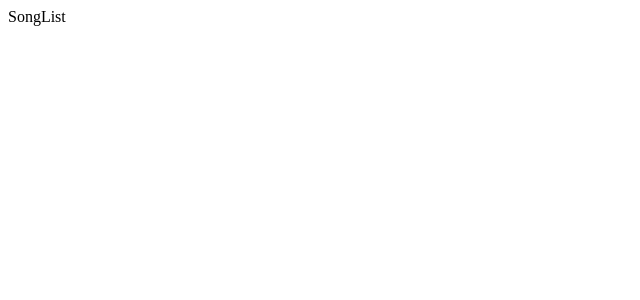
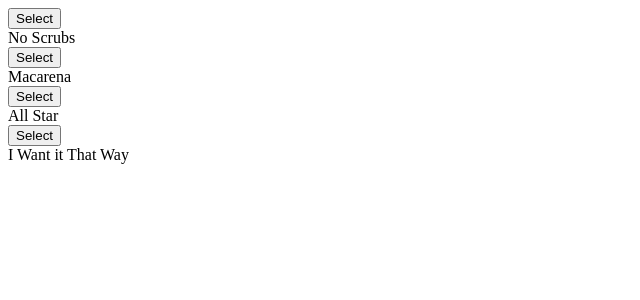
Before and after one commit to jlira2/songs, a React (Create React App) app: page / in a window 1280 px wide. Shown: the top 300 px of the page, without its empty margins (0-640 px from the left). Built offline with nearby package versions, Linux system fonts and the light colour scheme; the HTML template or start-up script is replaced by a standard one.

Commit message:
rendered song list

```diff
--- a/src/components/SongList.js
+++ b/src/components/SongList.js
@@ -2,9 +2,26 @@
 import { connect } from "react-redux";
 
 class SongList extends Component {
+	renderList() {
+		return this.props.songs.map(song => {
+			return (
+				<div className='item' key={song.title}>
+					<div className='right floated content'>
+						<button className='ui button primary'>Select</button>
+					</div>
+					<div className='content'>{song.title}</div>
+				</div>
+			);
+		});
+	}
+
 	render() {
-		return <div>SongList</div>;
+		return <div className='ui divided list'>{this.renderList()}</div>;
 	}
 }
 
-export default connect()(SongList);
+const mapStateToProps = state => {
+	return { songs: state.songs };
+};
+
+export default connect(mapStateToProps)(SongList);
```
